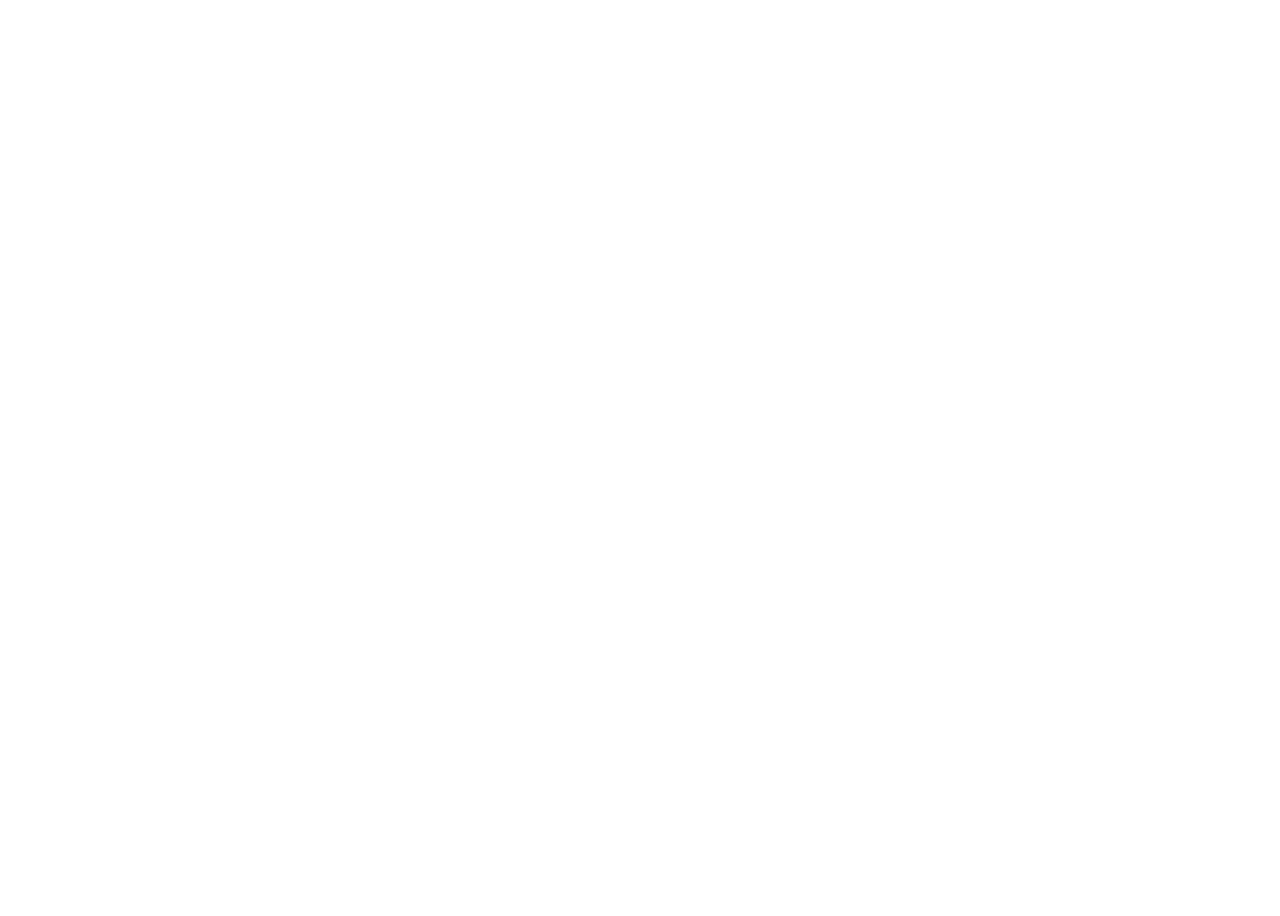
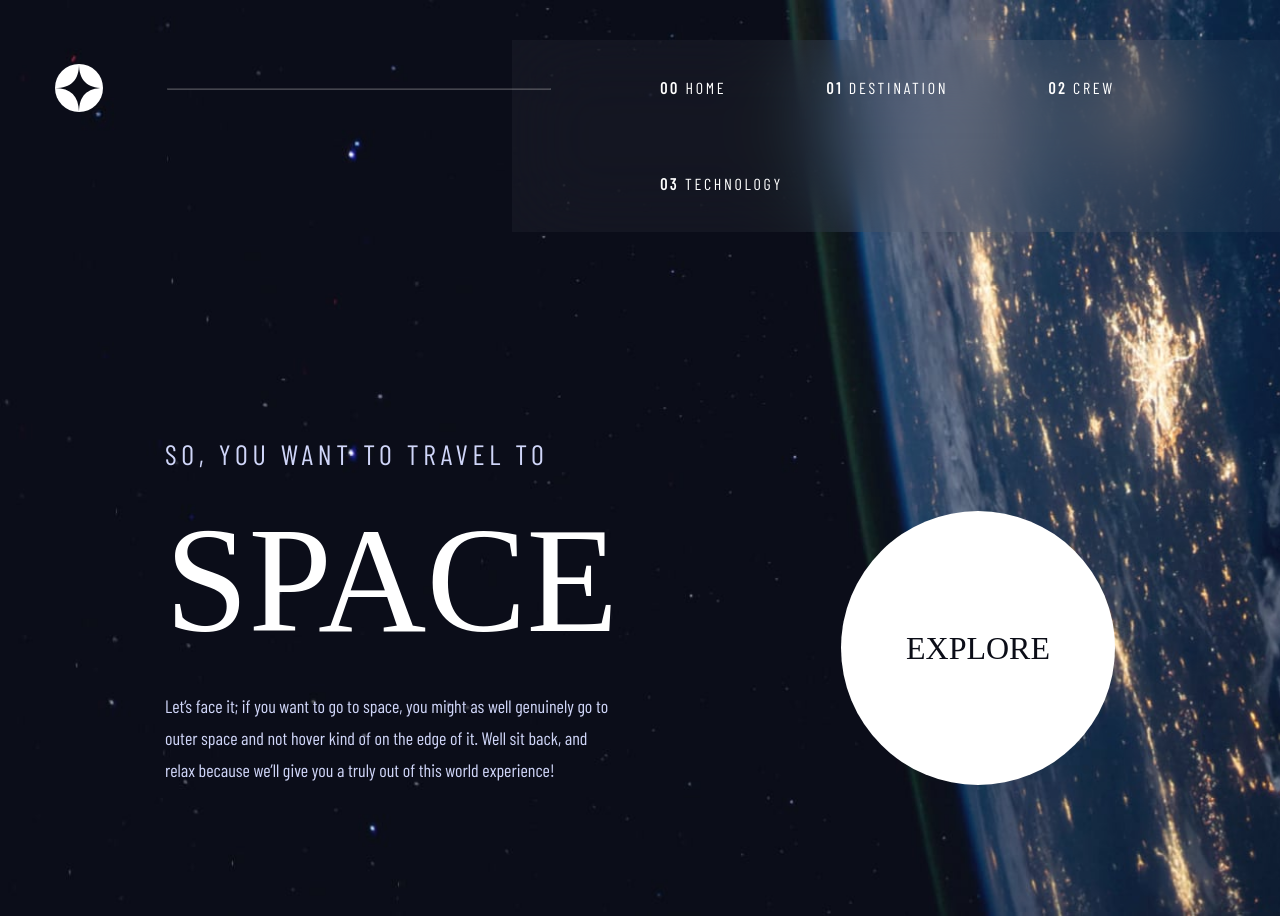
Before and after one commit to minhnc912/Space-tourism-multi-page-website, a plain HTML site: page starter-code/index.html in a window 1280 px wide. Before the commit the page ends 800 px from the top, so only its background shows below. Drawn offline with nearby package versions, Linux system fonts and the light colour scheme; a web font is replaced by a local one.

Commit message:
Homepage

```diff
--- /dev/null
+++ b/starter-code/css/styles.css
@@ -0,0 +1,151 @@
+* {
+    padding: 0;
+    margin: 0;
+    box-sizing: border-box;
+}
+
+body {
+    background-image: url(/starter-code/assets/home/background-home-desktop.jpg);
+    background-repeat: no-repeat;
+    background-size: cover;
+}
+
+h1 {
+    font-size: 150px;
+}
+
+h2 {
+    font-size: 100px;
+}
+
+h3 {
+    font-size: 56px;
+}
+
+h4 {
+    font-size: 32px;
+}
+
+h5 {
+    font-size: 28px;
+}
+
+p {
+    font-size: 18px;
+}
+
+h1,
+h2,
+h3,
+h4 {
+    font-family: "Bellefair", serif;
+    color: #ffffff;
+    font-weight: 400;
+}
+
+h5,
+p,
+a {
+    font-family: "Barlow Condensed", sans-serif;
+    text-decoration: none;
+    color: #ffffff;
+    font-weight: 400;
+}
+
+.top-container {
+    position: relative;
+}
+
+.top-container hr {
+    position: absolute;
+    width: 30%;
+    background-color: #ffffff;
+    opacity: 0.25;
+    top: 88px;
+    left: 167px;
+    z-index: 1000;
+}
+
+.top-container img {
+    margin: 64px 64px 0 55px;
+}
+
+.top-container ul li {
+    color: #ffffff;
+    text-transform: uppercase;
+    display: inline-block;
+    margin: 0 48px;
+    line-height: 95px;
+    letter-spacing: 2.7px;
+}
+
+.top-container ul {
+    float: right;
+    background-color: rgba(255, 255, 255, 0.04);
+    backdrop-filter: blur(40.7742px);
+    -webkit-backdrop-filter: blur(40.7742px);
+    margin-top: 40px;
+    width: 60%;
+    padding-left: 100px;
+}
+
+.top-container ul li:hover {
+    border-bottom: 3px solid rgba(255, 255, 255, 0.25);
+}
+
+.top-container ul li:active {
+    border-bottom: 3px solid rgba(255, 255, 255);
+}
+
+.middle-container {
+    position: relative;
+    height: 100vh;
+}
+
+.left-side {
+    position: absolute;
+    width: 450px;
+    left: 165px;
+    bottom: 130px;
+}
+
+.left-side p,
+.left-side h5 {
+    color: #d0d6f9;
+    line-height: 32px;
+}
+
+.left-side h1 {
+    margin: 24px 0;
+}
+
+.left-side h5 {
+    letter-spacing: 4.725px;
+}
+
+.explore h4 {
+    width: 274px;
+    height: 274px;
+    color: #0b0d17;
+    font-weight: 400;
+    background-color: #fff;
+    border-radius: 50%;
+    line-height: 274px;
+    text-align: center;
+    -webkit-transition: box-shadow 0.2s;
+    -moz-transition: box-shadow 0.2s;
+    transition: box-shadow 0.2s;
+}
+
+.explore {
+    position: absolute;
+    right: 165px;
+    bottom: 131px;
+    cursor: pointer;
+
+}
+
+.explore:hover h4{
+    box-shadow: 0 0 0 88px rgba(255, 255, 255, 0.4);
+    /* color: #fff; */
+}
--- a/starter-code/index.html
+++ b/starter-code/index.html
@@ -13,13 +13,45 @@
         <link rel="preconnect" href="https://fonts.googleapis.com" />
         <link rel="preconnect" href="https://fonts.gstatic.com" crossorigin />
         <link
-            href="https://fonts.googleapis.com/css2?family=Barlow+Condensed&family=Bellefair&family=Merriweather&family=Montserrat&display=swap"
+            href="https://fonts.googleapis.com/css2?family=Barlow+Condensed&family=Bellefair&display=swap"
             rel="stylesheet"
         />
-
+        <link rel="stylesheet" href="css/styles.css" />
         <title>Frontend Mentor | Space tourism website</title>
     </head>
     <body>
-
+        <div class="top-container">
+            <img src="/starter-code/assets/shared/logo.svg" alt="logo-img" />
+            <hr />
+            <ul>
+                <li>
+                    <a href="#"><strong>00</strong> Home</a>
+                </li>
+                <li>
+                    <a href="#"><strong>01</strong> Destination</a>
+                </li>
+                <li>
+                    <a href="#"><strong>02</strong> Crew</a>
+                </li>
+                <li>
+                    <a href="#"><strong>03</strong> Technology</a>
+                </li>
+            </ul>
+        </div>
+        <div class="middle-container">
+            <div class="left-side">
+                <h5>SO, YOU WANT TO TRAVEL TO</h5>
+                <h1>SPACE</h1>
+                <p>
+                    Let’s face it; if you want to go to space, you might as well
+                    genuinely go to outer space and not hover kind of on the
+                    edge of it. Well sit back, and relax because we’ll give you
+                    a truly out of this world experience!
+                </p>
+            </div>
+            <div class="explore">
+                <h4>EXPLORE</h4>
+            </div>
+        </div>
     </body>
 </html>
```
Also changed, not shown: starter-code/crew-commander.html (+17 -22 lines).
